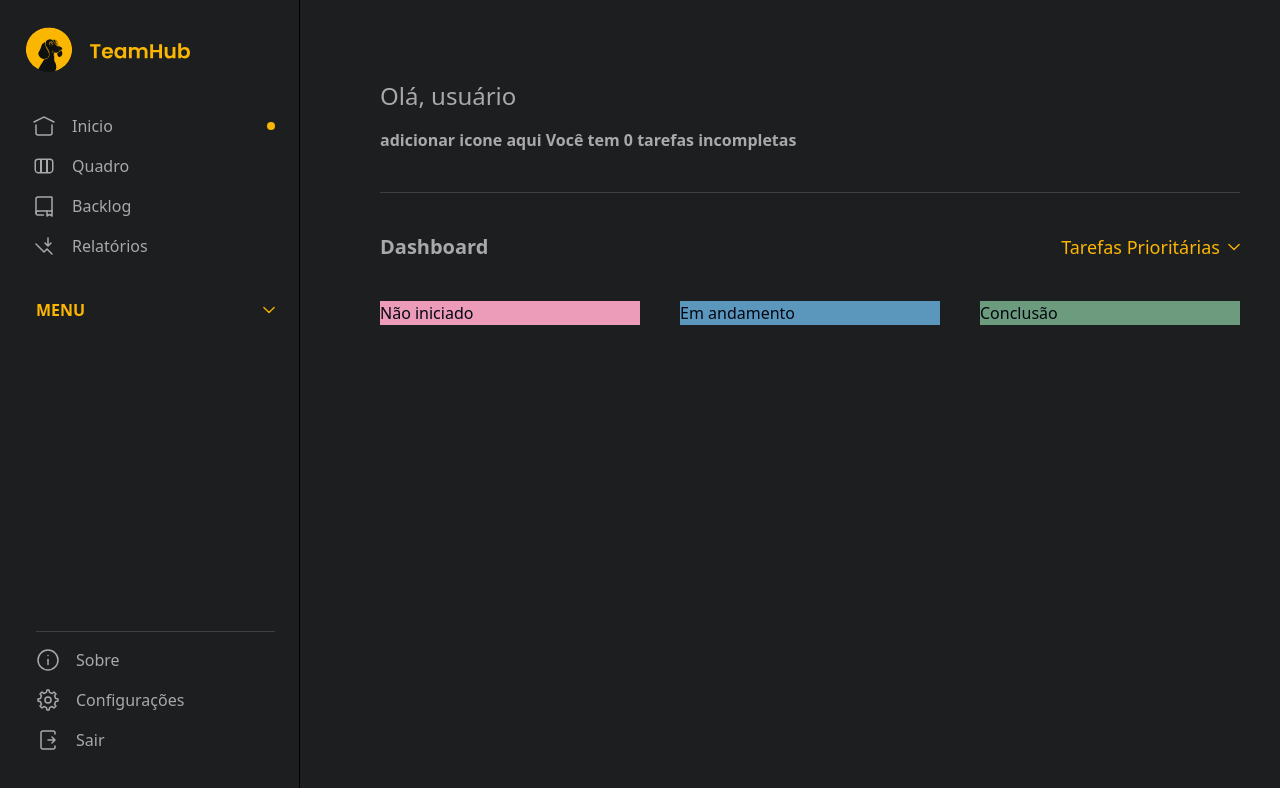
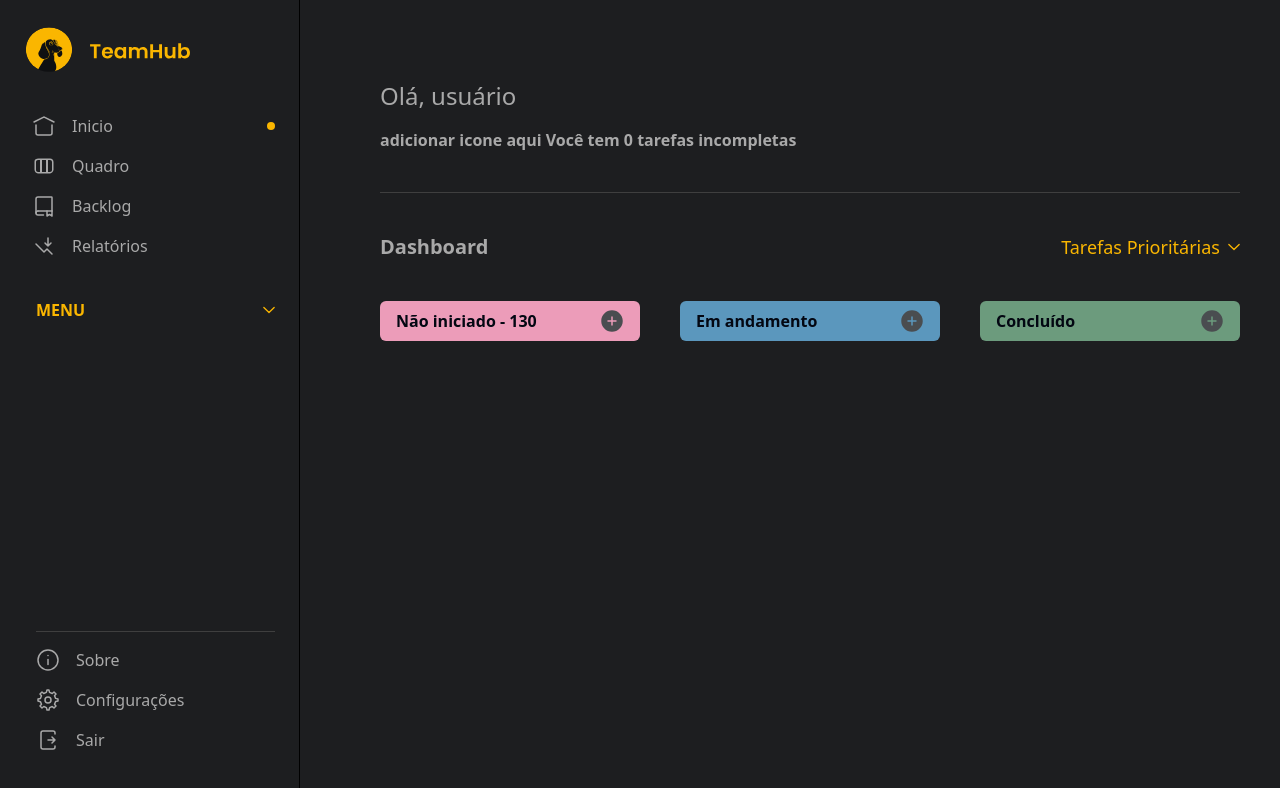
Before and after one commit to islycodes/kanban-app, a React (Vite) app: page /inicio in a window 1280 px wide. Shown: the top 788 px of the page. Built offline with nearby package versions, Linux system fonts and the light colour scheme.

Commit message:
implements priority checkbox

```diff
--- a/package.json
+++ b/package.json
@@ -10,10 +10,12 @@
     "preview": "vite preview"
   },
   "dependencies": {
+    "@radix-ui/react-checkbox": "^1.0.4",
     "@radix-ui/react-select": "^2.0.0",
     "@reduxjs/toolkit": "^1.9.5",
     "@types/babel__core": "^7.20.5",
     "@types/babel__template": "^7.4.4",
+    "@types/file-saver": "^2.0.7",
     "@types/node": "^20.10.2",
     "@types/react-beautiful-dnd": "^13.1.7",
     "@types/react-router-dom": "^5.3.3",
@@ -21,6 +23,7 @@
     "axios": "^1.6.2",
     "class-variance-authority": "^0.7.0",
     "clsx": "^2.0.0",
+    "file-saver": "^2.0.5",
     "lucide-react": "^0.294.0",
     "postcss": "^8.4.31",
     "react": "^18.2.0",
@@ -33,8 +36,6 @@
     "shadcn-ui": "^0.4.1",
     "tailwind-merge": "^2.0.0",
     "tailwindcss": "^3.3.5",
-    "@types/file-saver": "^2.0.7",
-    "file-saver": "^2.0.5",
     "tailwindcss-animate": "^1.0.7"
   },
   "devDependencies": {
--- /dev/null
+++ b/src/assets/add-icon.tsx
@@ -0,0 +1,20 @@
+export default function AddIcon(props: { width: number; height: number }) {
+  return (
+    <>
+      <svg
+        width={props.width}
+        height={props.height}
+        viewBox="0 0 24 24"
+        fill="none"
+        xmlns="http://www.w3.org/2000/svg"
+      >
+        <path
+          fill-rule="evenodd"
+          clip-rule="evenodd"
+          d="M12 1.25C6.06294 1.25 1.25 6.06294 1.25 12C1.25 17.9371 6.06294 22.75 12 22.75C17.9371 22.75 22.75 17.9371 22.75 12C22.75 6.06294 17.9371 1.25 12 1.25ZM12.75 8C12.75 7.58579 12.4142 7.25 12 7.25C11.5858 7.25 11.25 7.58579 11.25 8V11.25H8C7.58579 11.25 7.25 11.5858 7.25 12C7.25 12.4142 7.58579 12.75 8 12.75H11.25V16C11.25 16.4142 11.5858 16.75 12 16.75C12.4142 16.75 12.75 16.4142 12.75 16V12.75H16C16.4142 12.75 16.75 12.4142 16.75 12C16.75 11.5858 16.4142 11.25 16 11.25H12.75V8Z"
+          fill="#4A4D50"
+        />
+      </svg>
+    </>
+  );
+}
--- /dev/null
+++ b/src/components/ui/checkbox.tsx
@@ -0,0 +1,28 @@
+import * as React from "react";
+import * as CheckboxPrimitive from "@radix-ui/react-checkbox";
+import { Check } from "lucide-react";
+
+import { cn } from "@/lib/utils";
+
+const Checkbox = React.forwardRef<
+  React.ElementRef<typeof CheckboxPrimitive.Root>,
+  React.ComponentPropsWithoutRef<typeof CheckboxPrimitive.Root>
+>(({ className, ...props }, ref) => (
+  <CheckboxPrimitive.Root
+    ref={ref}
+    className={cn(
+      "peer h-4 w-4 shrink-0 rounded-sm border border-[#A9A9A9] disabled:cursor-not-allowed disabled:[#A9A9A9] data-[state=checked]:bg-[#FAB600] data-[state=checked]:text-[#232527]",
+      className
+    )}
+    {...props}
+  >
+    <CheckboxPrimitive.Indicator
+      className={cn("flex items-center justify-center text-current")}
+    >
+      <Check className="h-4 w-4" />
+    </CheckboxPrimitive.Indicator>
+  </CheckboxPrimitive.Root>
+));
+Checkbox.displayName = CheckboxPrimitive.Root.displayName;
+
+export { Checkbox };
--- a/src/pages/homepage.tsx
+++ b/src/pages/homepage.tsx
@@ -1,3 +1,4 @@
+import AddIcon from "@/assets/add-icon";
 import ArrowDownIcon from "@/assets/arrow-down";
 import ArrowUpIcon from "@/assets/arrow-up";
 import Header from "@/components/header";
@@ -29,9 +30,24 @@ export default function Homepage() {
           </div>
         </div>
         <div className="flex flex-row mt-10">
-          <div className="bg-[#EC9CB9] w-[260px]">Não iniciado</div>
-          <div className="bg-[#5B97BD] w-[260px] mx-10">Em andamento</div>
-          <div className="bg-[#6C9B7D] w-[260px]">Conclusão</div>
+          <div className="bg-[#EC9CB9] w-[260px] font-semibold p-2 px-4 rounded-md flex justify-between">
+            Não iniciado - 130
+            <div className="cursor-pointer">
+              <AddIcon width={24} height={24} />
+            </div>
+          </div>
+          <div className="bg-[#5B97BD] w-[260px] mx-10 font-semibold p-2 px-4 rounded-md flex justify-between">
+            Em andamento{" "}
+            <div className="cursor-pointer">
+              <AddIcon width={24} height={24} />
+            </div>
+          </div>
+          <div className="bg-[#6C9B7D] w-[260px] font-semibold p-2 px-4 rounded-md flex justify-between">
+            Concluído{" "}
+            <div className="cursor-pointer">
+              <AddIcon width={24} height={24} />
+            </div>
+          </div>
         </div>
       </div>
     </div>
--- a/src/pages/tickets.tsx
+++ b/src/pages/tickets.tsx
@@ -14,6 +14,7 @@ import { Textarea } from "@/components/ui/textarea";
 import MarkerIcon from "@/assets/marker";
 import { TicketStatusEnum } from "@/enums";
 import { toast } from "react-toastify";
+import { Checkbox } from "@/components/ui/checkbox";
 export default function Tasks() {
   const navigate = useNavigate();
   const [params] = useSearchParams();
@@ -52,7 +53,7 @@ export default function Tasks() {
         description,
         status: status as TicketStatusEnum,
       });
-      toast.success("Ticket adicionado!");
+      toast.success("Ticket adicionado!", { theme: "dark" });
     }
     navigate(-1);
   };
@@ -89,7 +90,7 @@ export default function Tasks() {
           </div>
           <div className="mt-6 flex flex-row">
             <label className="text-[#A9A9A9] mr-2 mt-3">Status: </label>
-            <div className="ml-8 mt-2">
+            <div className="ml-8 mt-2 flex w-full">
               <Select
                 value={status as TicketStatusEnum}
                 onValueChange={handleStatusChange}
@@ -124,13 +125,22 @@ export default function Tasks() {
                   </SelectItem>
                 </SelectContent>
               </Select>
+              <div className="ml-[122px] flex items-center">
+                <Checkbox className="" id="priority" />
+                <label
+                  htmlFor="priority"
+                  className="text-sm font-medium text-[#A9A9A9] ml-2"
+                >
+                  Prioridade
+                </label>
+              </div>
             </div>
           </div>
           <button
-            className="font-semibold rounded-md mt-5 text-[#232527] p-2 w-min bg-[#FAB600]"
+            className="font-semibold rounded-md mt-8 text-[#232527] p-1 px-4 w-min bg-[#FAB600]"
             onClick={handleSubmit}
           >
-            {editMode ? "Finalizar" : "Adicionar"}
+            {editMode ? "Salvar" : "Adicionar"}
           </button>
         </div>
       </div>
```
Also changed, not shown: 1 other file (tests, documents, lock files or other folders).
